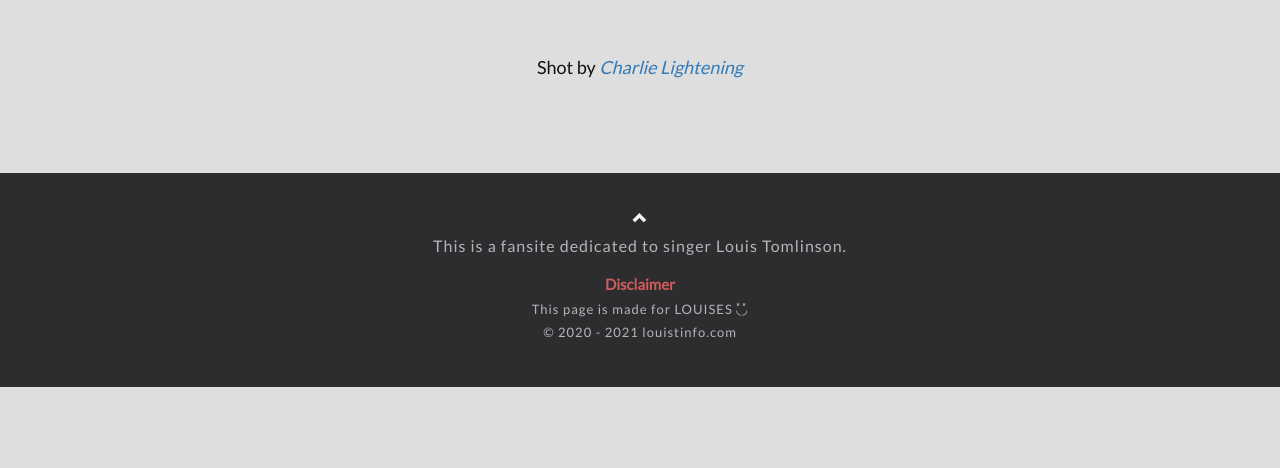
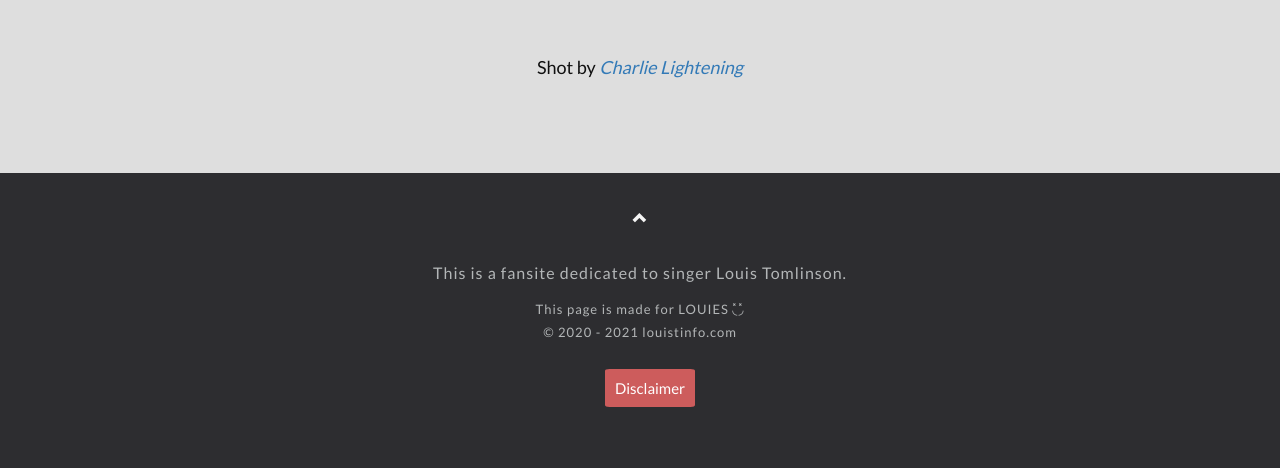
Before and after one commit to cathycat0131/LouisTomlinson, a PHP site: page /Louis-Tomlinson-Picture.html in a window 1280 px wide. Shown: the part 1471-1939 px from the top of the page. Before the commit the page ends 1858 px from the top, so only its background shows below. Run offline with PHP 8.4, Linux system fonts and the light colour scheme.

Commit message:
new footer

```diff
--- a/Louis-Tomlinson-Picture.html
+++ b/Louis-Tomlinson-Picture.html
@@ -162,14 +162,14 @@
   <p class="text-center">Shot by <a href="https://www.instagram.com/charlielightening/" target="_blank"><em>Charlie Lightening</em></a></p>
  </div>
 
- <footer class="text-center">
+<footer class="text-center">
   <a class="up-arrow" href="#myPage" data-toggle="tooltip" title="TO TOP">
     <span class="glyphicon glyphicon-chevron-up"></span>
-  </a><br>
- <p style="font-size: 16px;font-style: normal">This is a fansite dedicated to singer Louis Tomlinson.</p>
- <a href="Disclaimer.html" data-toggle="tooltip" title="Disclaimer" target="_blank" style="color: #CD5C5C;font-weight: bold;">Disclaimer</a>
-  <p style="font-size: 13px;font-style: normal">This page is made for LOUISES ◟̽◞̽<br>© 2020 - 2021 louistinfo.com<br></p><p style="font-size: 10px;font-style: normal"></p>
+  </a><br><br>
+  <p style="font-size: 16px;font-style: normal">This is a fansite dedicated to singer Louis Tomlinson.</p>
+  <p style="font-size: 13px;font-style: normal">This page is made for LOUIES ◟̽◞̽<br>© 2020 - 2021 louistinfo.com<br></p><p style="font-size: 10px;font-style: normal"></p>
   <a href="https://twitter.com/louistinfo_" target = "_blank"class="fa fa-twitter" style="font-size: 30px;"></a>
+  <a href="Disclaimer.html" data-toggle="tooltip" title="Disclaimer" target="_blank" id = "disclaimer">Disclaimer</a><br><br>
 </footer>
 
 
--- a/style.css
+++ b/style.css
@@ -470,3 +470,16 @@ textarea {
     text-decoration: none;
     border: none;
 }
+
+#disclaimer{
+	color: white;
+	background-color: #CD5C5C;
+	padding: 10px;
+	border-radius: 5%;
+	margin-left: 20px;
+}
+
+#disclaimer:hover {
+	background-color: #fff;
+	color: #CD5C5C;
+}
```
Also changed, not shown: Disclaimer.html (+4 -4 lines), DisclaimerStyle.css (+14 -0 lines), Louis-Tomlinson-Interview.html (+4 -4 lines), index.html (+4 -4 lines).
